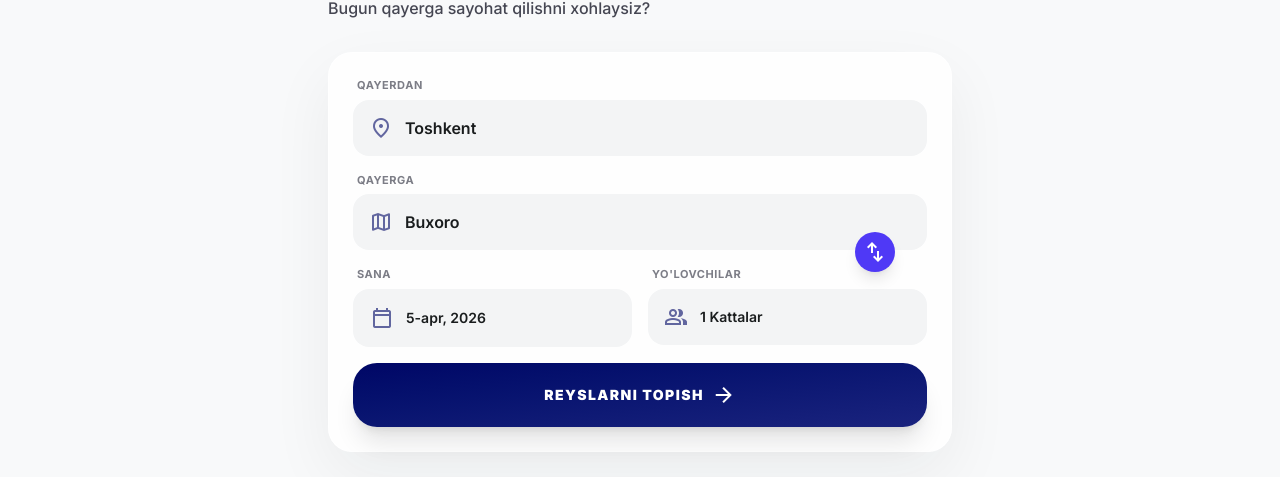
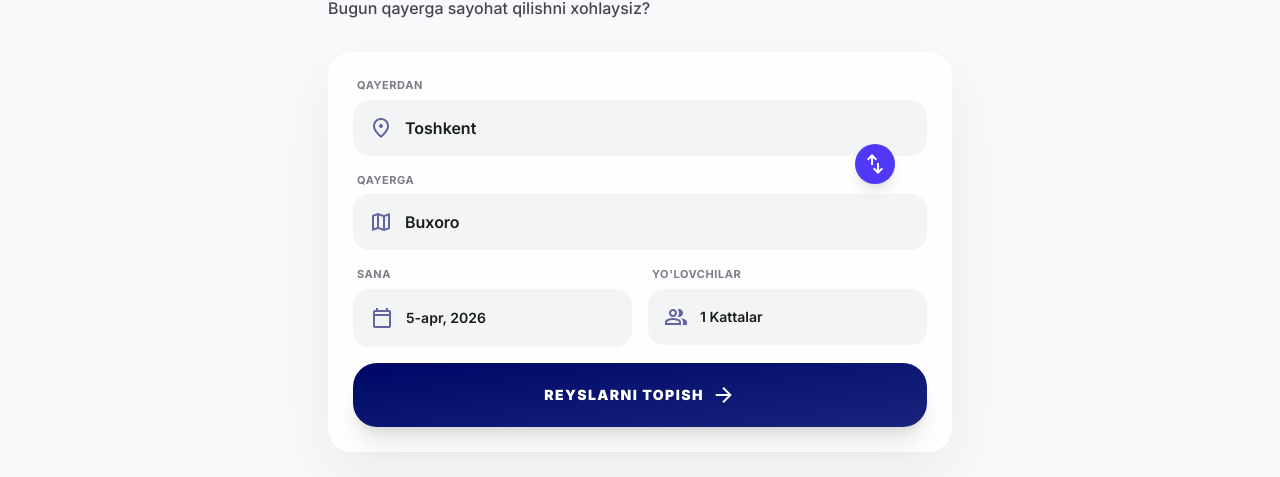
Before and after one commit to abrorbektreyder-web/ECOLINE-BUS, a Next.js app: page / in a window 1280 px wide. Shown: the part 154-631 px from the top of the page. Built offline with nearby package versions, Linux system fonts and the light colour scheme; no server answers.

Commit message:
fix(home): position location swap button exactly between origin and destination fields

```diff
--- a/app/page.tsx
+++ b/app/page.tsx
@@ -149,6 +149,7 @@ export default function Home() {
         {/* Central Search Widget - Original Design Restoration */}
         <section className="relative mb-12">
           <div className="glass-card dark:bg-slate-800/40 rounded-3xl p-6 shadow-[0_24px_64px_rgba(25,28,29,0.06)] border border-white/50 dark:border-slate-700/50">
+            <div className="space-y-4">
               <div className="space-y-4 relative">
                 {/* From Field */}
                 <div className="relative">
@@ -189,6 +190,7 @@ export default function Home() {
                       value={to}
                       onChange={(e) => setTo(e.target.value)}
                     />
+                  </div>
                 </div>
               </div>
 
```
Lines whose indentation alone changed are shown as unchanged.
